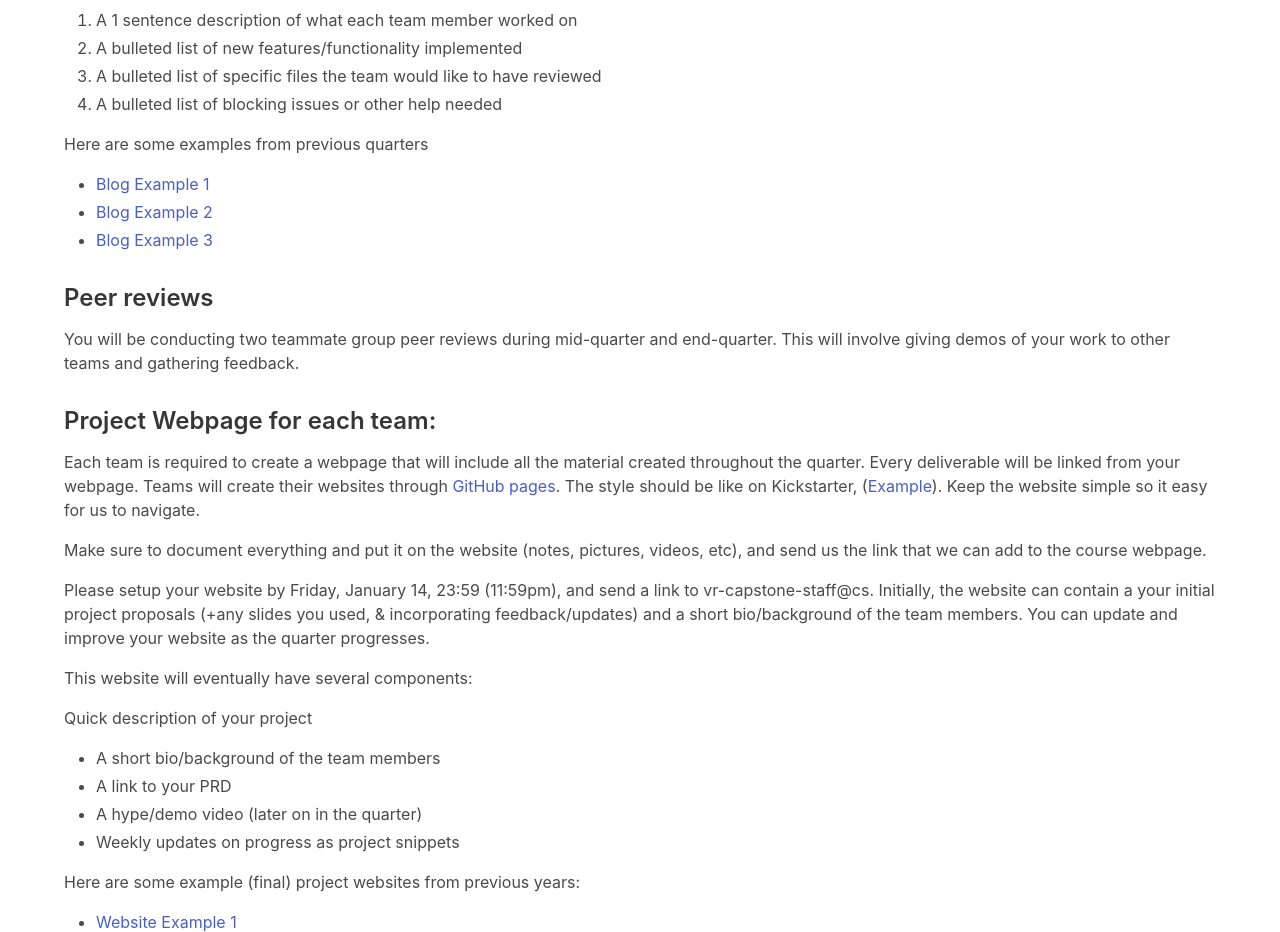
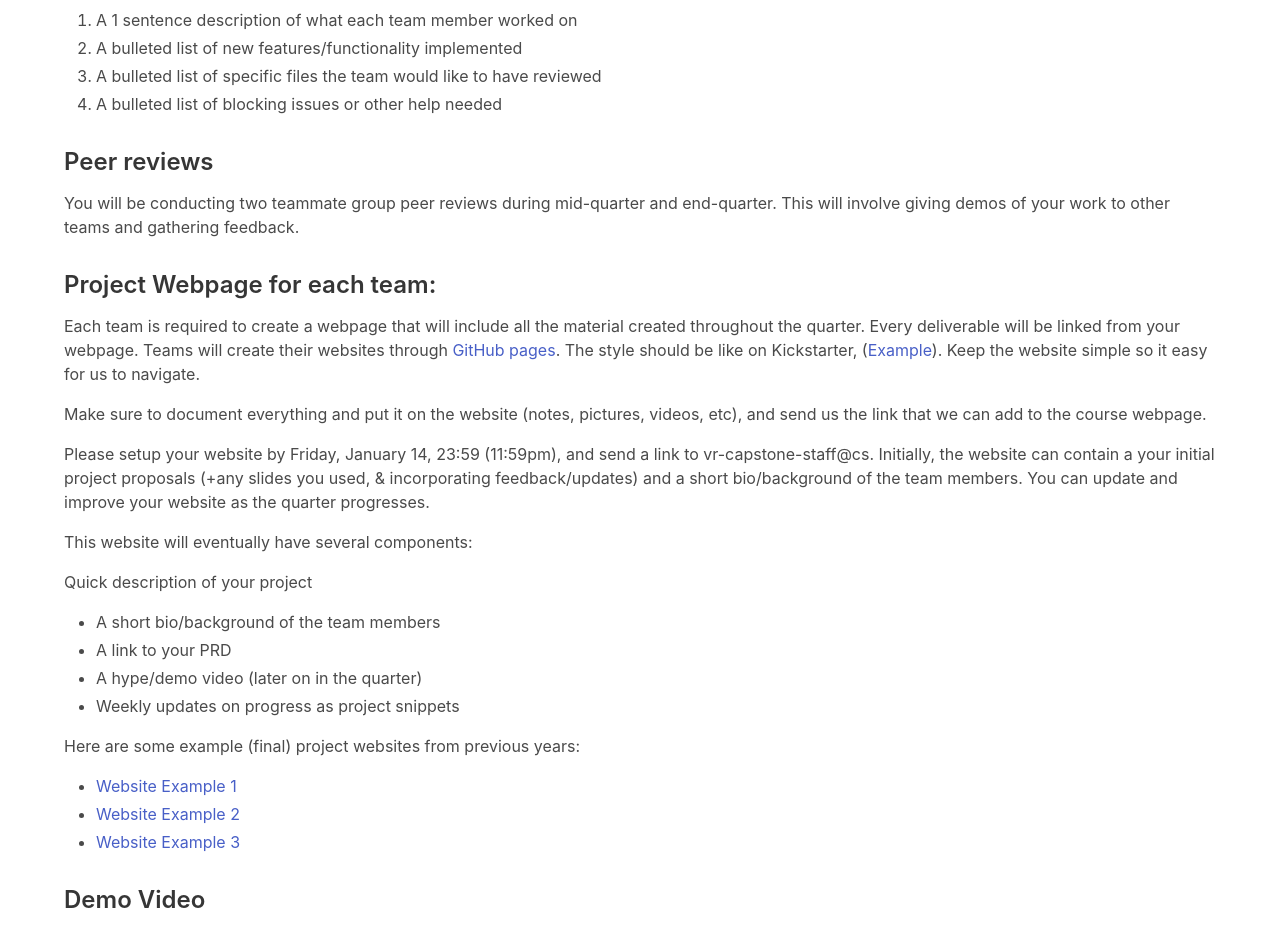
Before and after one commit to UWRealityLab/capstone-website-sp24, a plain HTML site: page deliverables/index.html in a window 1280 px wide. Shown: the part 1180-2112 px from the top of the page. Drawn offline with nearby package versions, Linux system fonts and the light colour scheme; some packages are replaced by stand-ins of ours; files that its build step writes are made by us from their sources; some icons are missing; a web font is replaced by a local one.

Commit message:
updated TA info; removed example blog

```diff
--- a/deliverables/index.html
+++ b/deliverables/index.html
@@ -203,12 +203,6 @@
 <li>A bulleted list of specific files the team would like to have reviewed</li>
 <li>A bulleted list of blocking issues or other help needed</li>
 </ol>
-<p>Here are some examples from previous quarters</p>
-<ul>
-<li><a href="http://sonjakhan.github.io/vrgrads/update/2016/04/20/exploration/">Blog Example 1</a></li>
-<li><a href="http://panjiw.github.io/HoloPaint/blog_4_21.html">Blog Example 2</a></li>
-<li><a href="http://holoscanner.github.io/2016/04/21/week-3-technical-framework.html">Blog Example 3</a></li>
-</ul>
 <h3>Peer reviews</h3>
 <p>You will be conducting two teammate group peer reviews during mid-quarter and end-quarter. This will involve giving demos of your work to other teams and gathering feedback.</p>
 <h3>Project Webpage for each team:</h3>
```
Also changed, not shown: index.html (+1 -1 lines).
